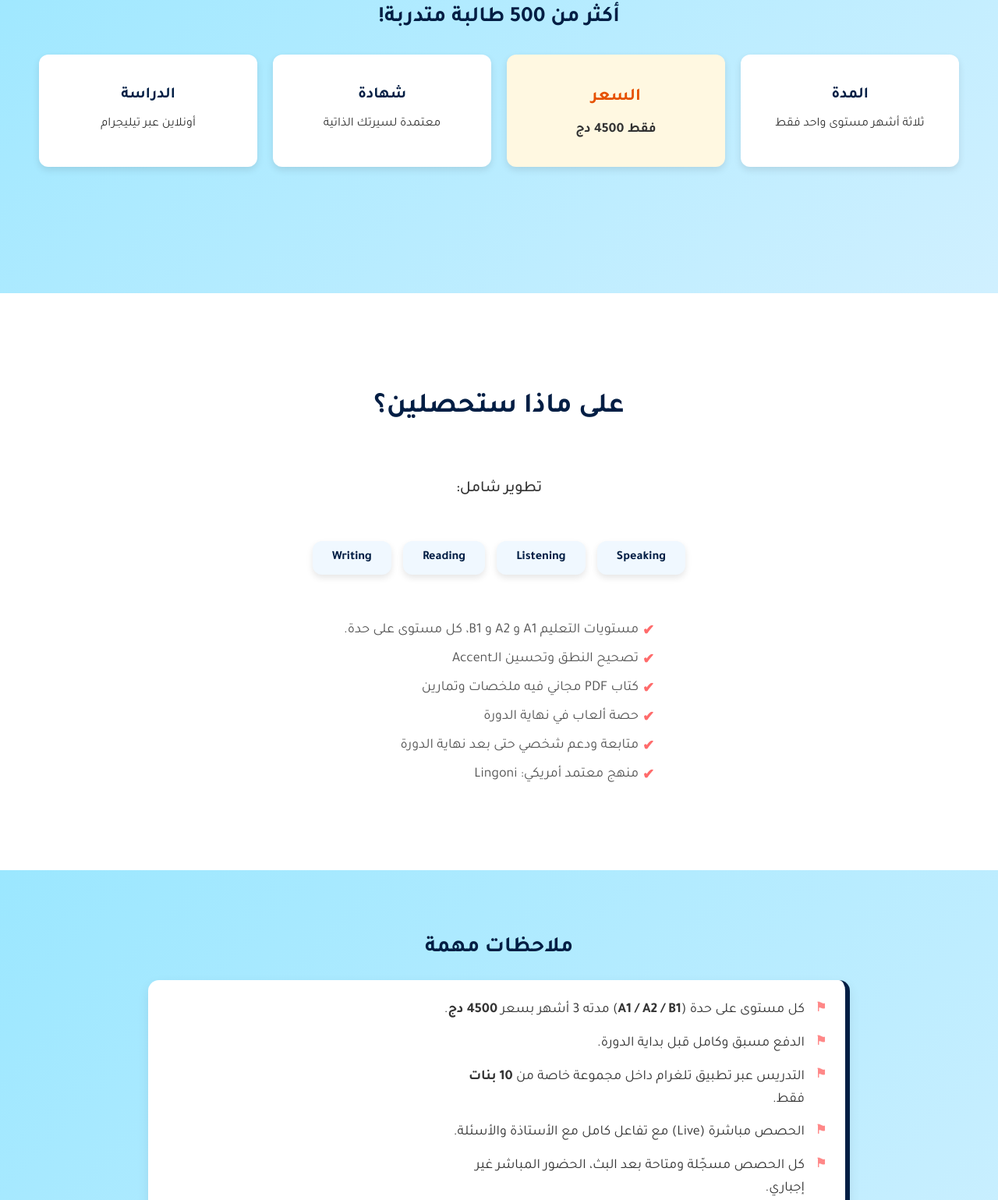
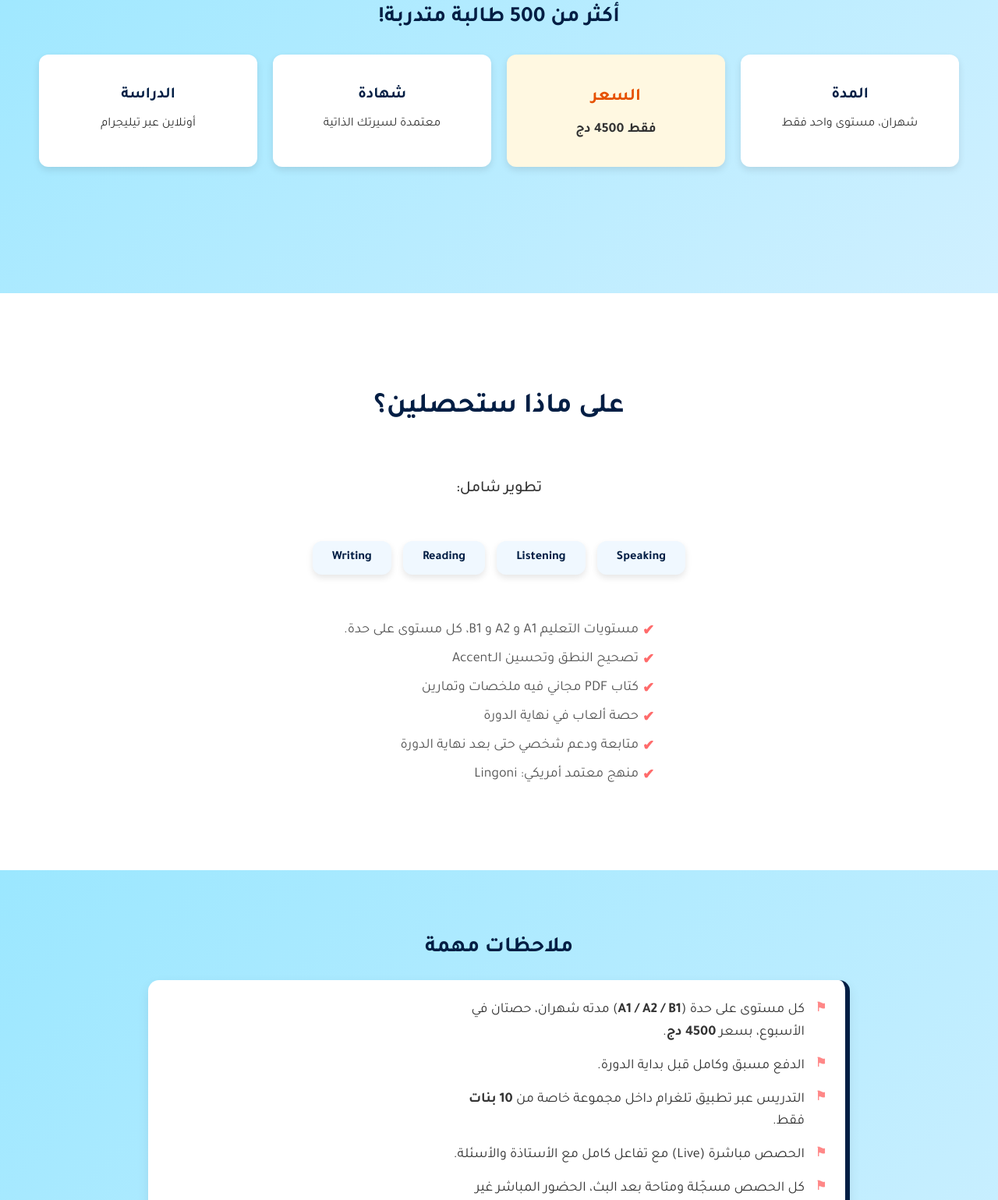
Before and after one commit to yamina-003/Morpho-LandingPage, a plain HTML site: page index.html in a window 1280 px wide. Shown: the part 1088-2627 px from the top of the page at 78% size. Drawn offline with Linux system fonts and the light colour scheme.

Commit message:
change the duration of the course

```diff
--- a/index.html
+++ b/index.html
@@ -37,7 +37,7 @@
    <section id="highlights" class="highlights">
     <h3 class="section-title">أكثر من 500 طالبة متدربة!</h3>
     <div class="highlights-row">
-        <div class="card"><h3>المدة</h3><p> ثلاثة أشهر مستوى واحد فقط</p></div>
+        <div class="card"><h3>المدة</h3><p>شهران، مستوى واحد فقط</p></div>
         <div class="card price"><h3>السعر</h3><p>فقط 4500 دج</p></div>
         <div class="card"><h3>شهادة</h3><p>معتمدة لسيرتك الذاتية</p></div>
         <div class="card"><h3>الدراسة</h3><p>أونلاين عبر تيليجرام</p></div>
@@ -70,7 +70,7 @@
      <div class="notes-wrap">
        <div class="note-card">
         <ul class="notes-list">
-          <li>كل مستوى على حدة (<strong>A1 / A2 / B1</strong>) مدته 3 أشهر بسعر <strong>4500 دج</strong>.</li>
+          <li>كل مستوى على حدة (<strong>A1 / A2 / B1</strong>) مدته شهران، حصتان في الأسبوع، بسعر <strong>4500 دج</strong>.</li>
           <li>الدفع مسبق وكامل قبل بداية الدورة.</li>
           <li>التدريس عبر تطبيق تلغرام داخل مجموعة خاصة من <strong>10 بنات</strong> فقط.</li>
           <li>الحصص مباشرة (Live) مع تفاعل كامل مع الأستاذة والأسئلة.</li>
```
